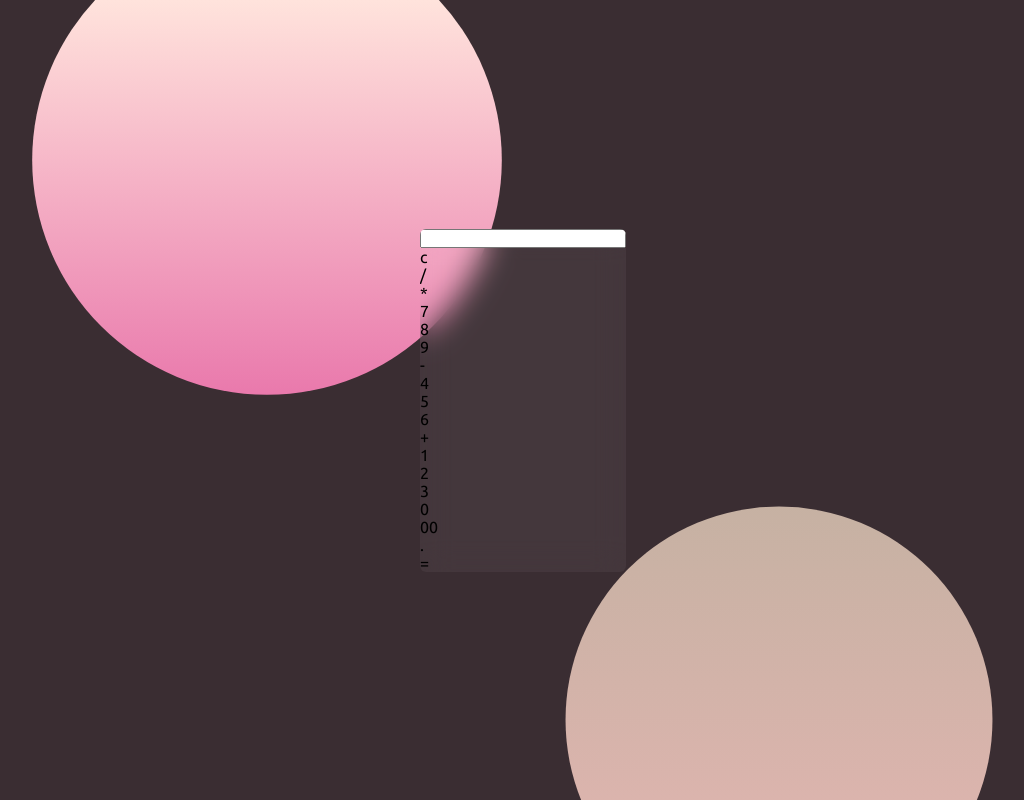
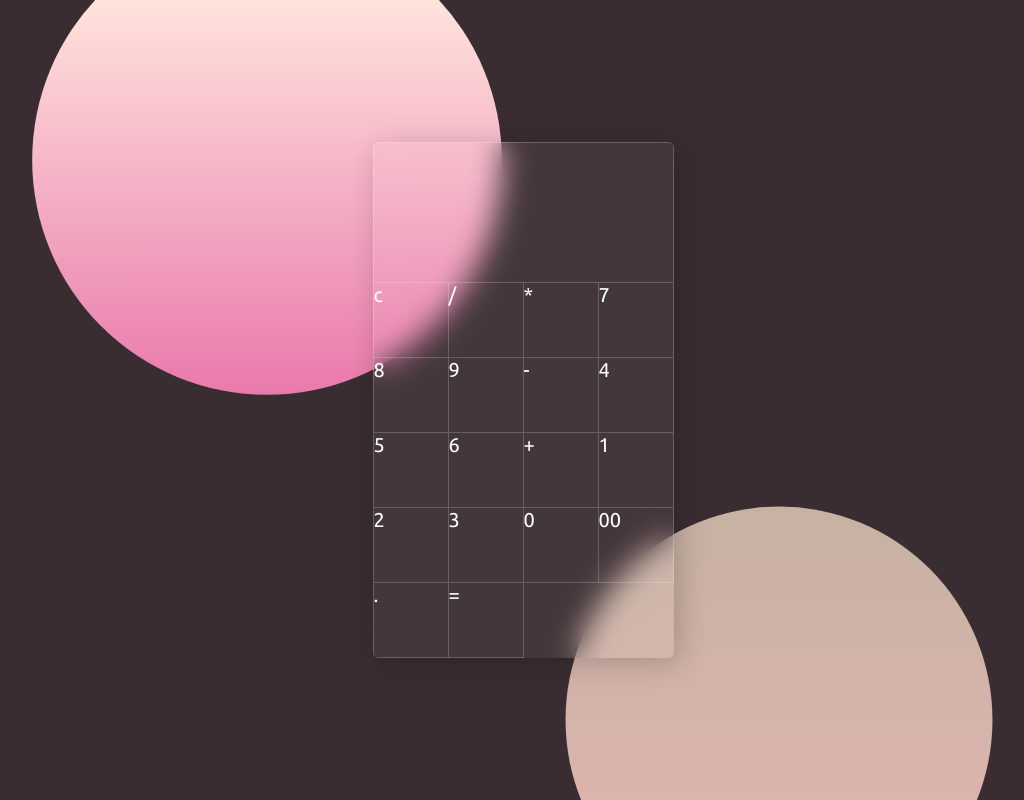
Before and after one commit to edbronson/calcGlassmorphism, a plain HTML site: page index.html in a window 1280 px wide. Shown: the whole page, without its empty margins (117-1141 px from the left). Drawn offline with Linux system fonts and the light colour scheme.

Commit message:
estrutura da calculadora blur

```diff
--- a/style.css
+++ b/style.css
@@ -44,9 +44,39 @@ body::after {
     overflow: hidden;
     z-index: 10;
     backdrop-filter: blur(15px);
+    border-top: 1px solid rgba(255, 255, 255, 0.2);
+    border-left: 1px solid rgba(255, 255, 255, 0.2);
+    box-shadow: 5px 5px 30px rgba(0, 0, 0, 0.2);
 }
 
 .container .calculator {
     position: relative;
     display: grid;
 }
+
+.container .calculator .value {
+    grid-column: span 4;
+    height: 140px;
+    width: 300px;
+    text-align: right;
+    border: none;
+    outline: 10px;
+    font-size: 30px;
+    background: transparent;
+    color: #fff;
+    border-bottom: 1px solid rgba(255, 255, 255, 0.2);
+    border-right: 1px solid rgba(255, 255, 255, 0.2);
+}
+
+.container .calculator span {
+    display: grid;
+    width: 75px;
+    height: 75px;
+    color: #fff;
+    font-weight: 400;
+    cursor: pointer;
+    font-size: 20px;
+    user-select: none;
+    border-bottom: 1px solid rgba(255, 255, 255, 0.2);
+    border-right: 1px solid rgba(255, 255, 255, 0.2);
+}
```
